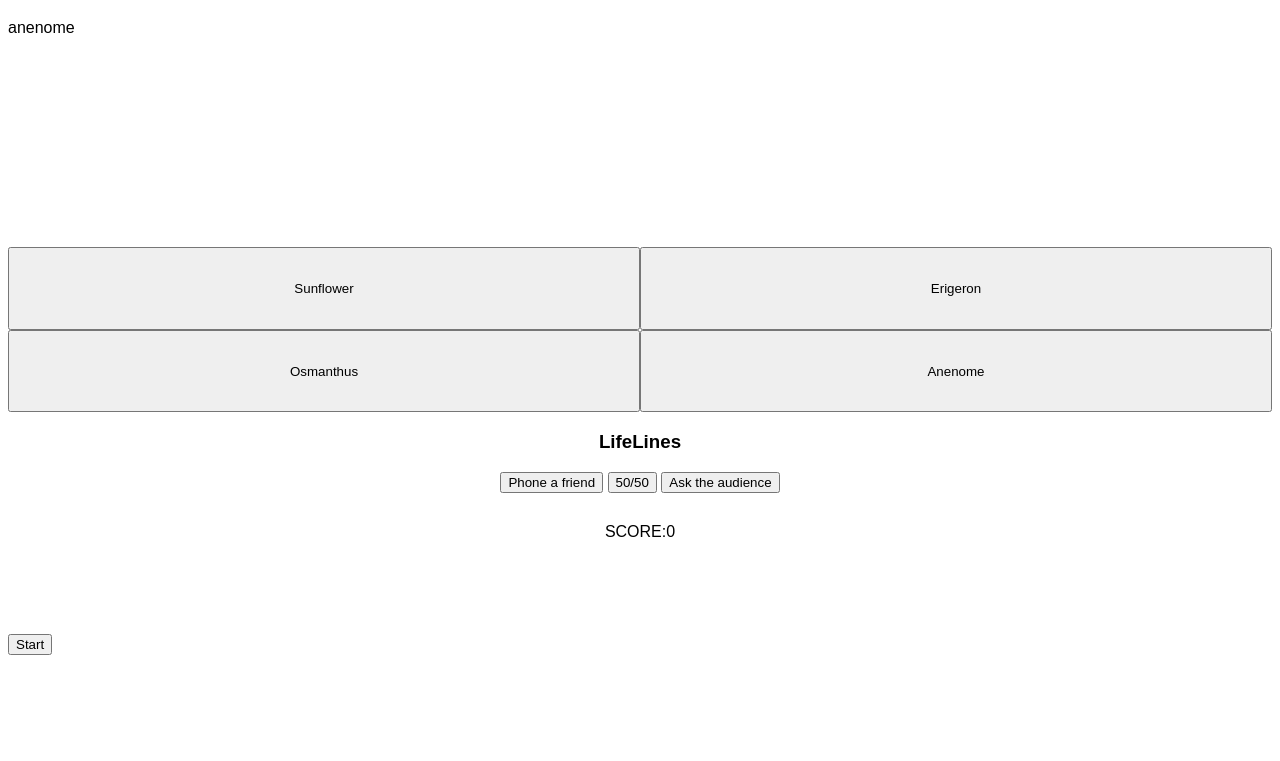
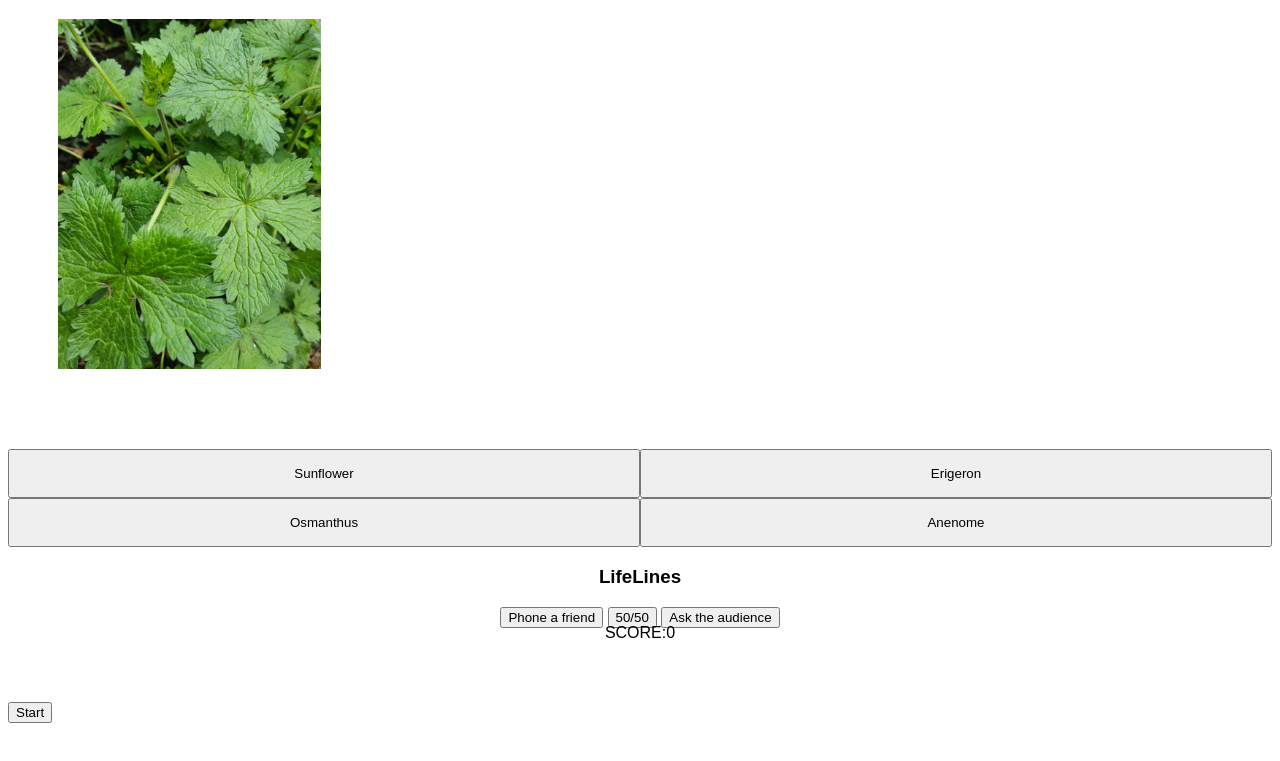
Before and after one commit to joshmclynn/Plant-Image-Quiz, a plain HTML site: page index.html in a window 1280 px wide. Both pictures are taken after a click on the button "Start". Shown: the part 61-822 px from the top of the page. Drawn offline with Linux system fonts and the light colour scheme.

Commit message:
adding image questions

```diff
--- a/assets/css/style.css
+++ b/assets/css/style.css
@@ -9,7 +9,7 @@ html{
 #game{
     display:grid;
     grid-template-columns: 100%;
-    grid-template-rows: 30%;
+    grid-template-rows: 50%,25%,25%;
     height:760px;
 
 
@@ -27,6 +27,10 @@ html{
     grid-area: imageQuestion;
 
     padding-bottom: 20px;
+}
+#imageQuestion>img{
+    height:350px;
+    margin-left: 50px;
 }
 #sidebar{
     grid-area: sidebar;
@@ -47,8 +51,3 @@ html{
     "1 2"
     "3 4";
 }
-
-#imageArea{
-    height:200px;
-
-}
--- a/assets/js/scipt.js
+++ b/assets/js/scipt.js
@@ -1,39 +1,58 @@
+window.addEventListener('DOMContentLoaded', (event) => {
+  console.log('DOM fully loaded and parsed');
+});
 const start = document.getElementById('startQuiz');
 const questioncon = document.getElementById('imageQuestion');
 const quiz = document.getElementById("game");
+const answerbtn = document.getElementsByClassName("answbtn");
 
 start.addEventListener('click',newGame);
-
+let currentScore
 let  currentQuestion,randomNumberArr;
 
 
 function newGame(){
 
 
-    currentQuestion = 0
-    randomNumberArr = questionArr.sort(()=> Math.random() - .5)
-    getNextQuestion()
+    currentQuestion = 0;
+    randomNumberArr = questionArr.sort(()=> Math.random() - .5);
+    getNextQuestion();
+    currentScore = 0;
+    checkAnswer();
 }
 
 
 
-
+//creates question and loads answers onto buttons x 4
 function getNextQuestion(){
-
+    currentQuestion = currentQuestion ++;
+    if(currentQuestion >= questionArr.length){
+      endGame();
+    }
     loadQuestion(randomNumberArr[currentQuestion]);
     document.getElementById("answer1").innerHTML = questionArr[currentQuestion].choices[0];
     document.getElementById("answer2").innerHTML = questionArr[currentQuestion].choices[1];
     document.getElementById("answer3").innerHTML = questionArr[currentQuestion].choices[2];
     document.getElementById("answer4").innerHTML = questionArr[currentQuestion].choices[3];
 }
+//loads question element to question container
 function loadQuestion(question){
-    questioncon.innerHTML = question.question;
+    questioncon.innerHTML = "<img src =" +question.question+">";
+}
 
+function checkAnswer(){
+
+    }
+
+
+
+    ;
+
+function endGame(){
 
 
 
 }
-
 
 
 /**Question list
@@ -43,16 +62,16 @@ function loadQuestion(question){
 
 let questionArr = [
   {
-    question: "anenome",
+    question: "assets/img/anenome.jpg",
     choices: ["Sunflower","Erigeron","Osmanthus","Anenome"],
     correctAnswer:"Anenome",
   },
   {
-    question: "osmanthus",
+    question: "assets/img/osmanthus.jpg",
     choices: ["Sunflower","Erigeron","Osmanthus","Anenome"],
     correctAnswer:"Osmanthus"},
   {
-    question: "erigeron",
+    question: "assets/img/erigeron.jpg",
     choices: ["Sunflower","Erigeron","Osmanthus","Anenome"],
     correctAnswer:"Erigeron",
 },
@@ -65,9 +84,7 @@ let questionArr = [
 
 
 
-function checkAnswer(){
 
-};
 
 
 
```
